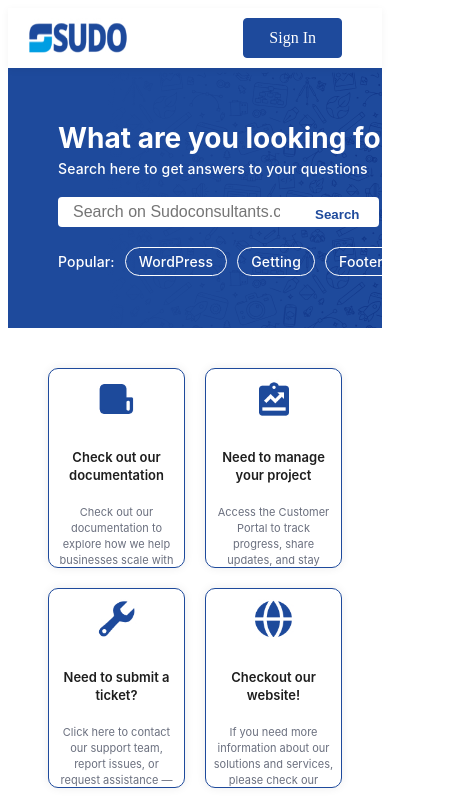
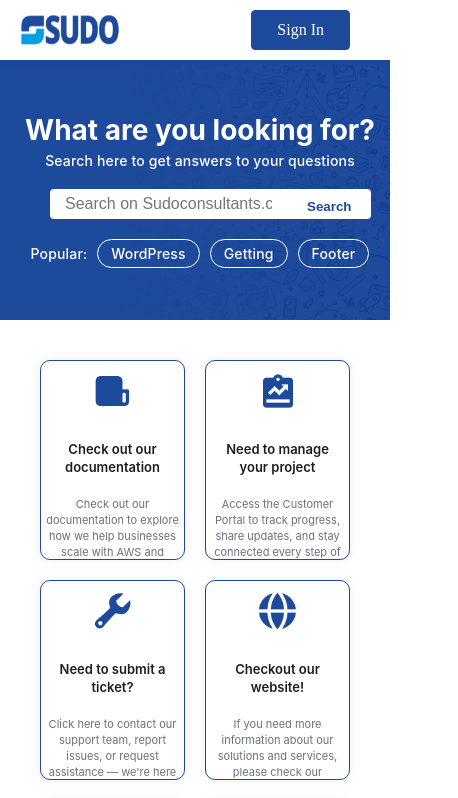
Before and after one commit to rutuja-awalekar/Sudo-LandingPgae, a React (Create React App) app: page / in a window 390 px wide. Shown: the top 798 px of the page, 458 px wide, since content can reach past the window. Built offline with nearby package versions, Linux system fonts and the light colour scheme.

Commit message:
changed code

```diff
--- a/src/App.css
+++ b/src/App.css
@@ -1,4 +1,15 @@
 /* HEADER STYLES */
+
+*{
+  margin: 0;
+  padding: 0;
+}
+
+html,body {
+  width: 100%;
+  overflow-x: hidden;
+}
+
 .header {
   height: 80px;
   width: auto;
--- a/src/Responsive.css
+++ b/src/Responsive.css
@@ -47,20 +47,21 @@ background-repeat: no-repeat;
 background-position: center;
   color: white;
   padding: 30px 0px;
-  text-align: center;
+  text-align: left;
   height: 200px;
   width: 100%;
+  display: flex;
   align-items: center;
   }
 
   .search-container {
-   text-align: center;
+   text-align: left;
     display: flex;
     padding: 0px;
    width: 400px;
-    margin-left: 50px;
+    margin-left: 10px;
 flex-direction: column;
-align-items: flex-start;
+align-items: center;
   }
 
 .search-container h1 {
@@ -70,6 +71,7 @@ font-size: 28px;
 font-style: normal;
 font-weight: 700;
 margin-bottom: 0px;
+text-align: left;
 }
 
 .sub-text {
```
